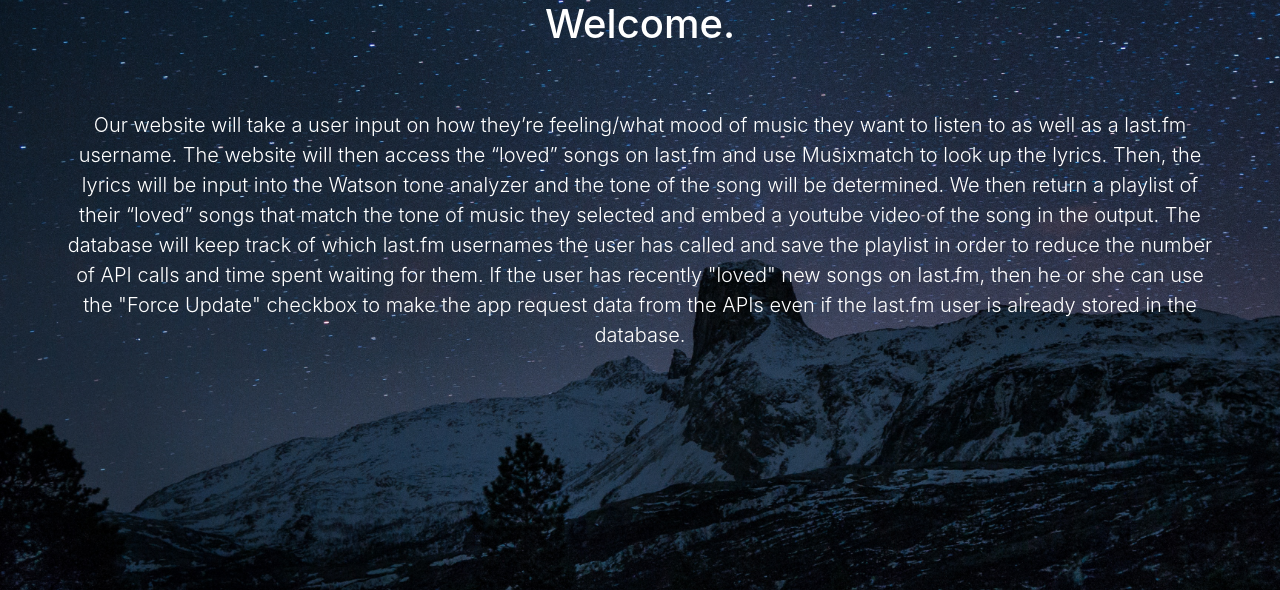
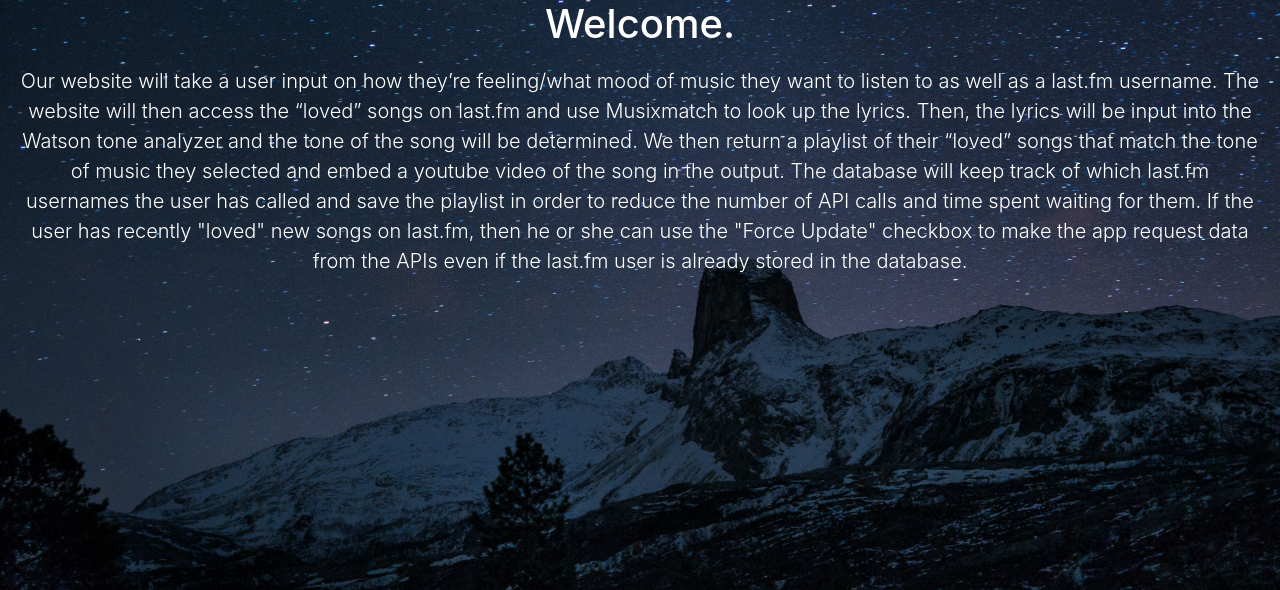
Before and after one commit to JFreud/jubilant-api-project, a Flask app: page /home in a window 1280 px wide. Shown: the part 52-642 px from the top of the page. Run offline with Flask 2, Linux system fonts and the light colour scheme; some libraries are stand-ins or nearby versions.

Commit message:
finish probably

```diff
--- a/static/css/loginstylesheet.css
+++ b/static/css/loginstylesheet.css
@@ -19,5 +19,6 @@ body {
 		border-color: #243a53;
 	}
 	p.lead{
-		margin:5%
+		margin:10px;
+		padding:10px;
 	}
```
Also changed, not shown: 3 other files.
